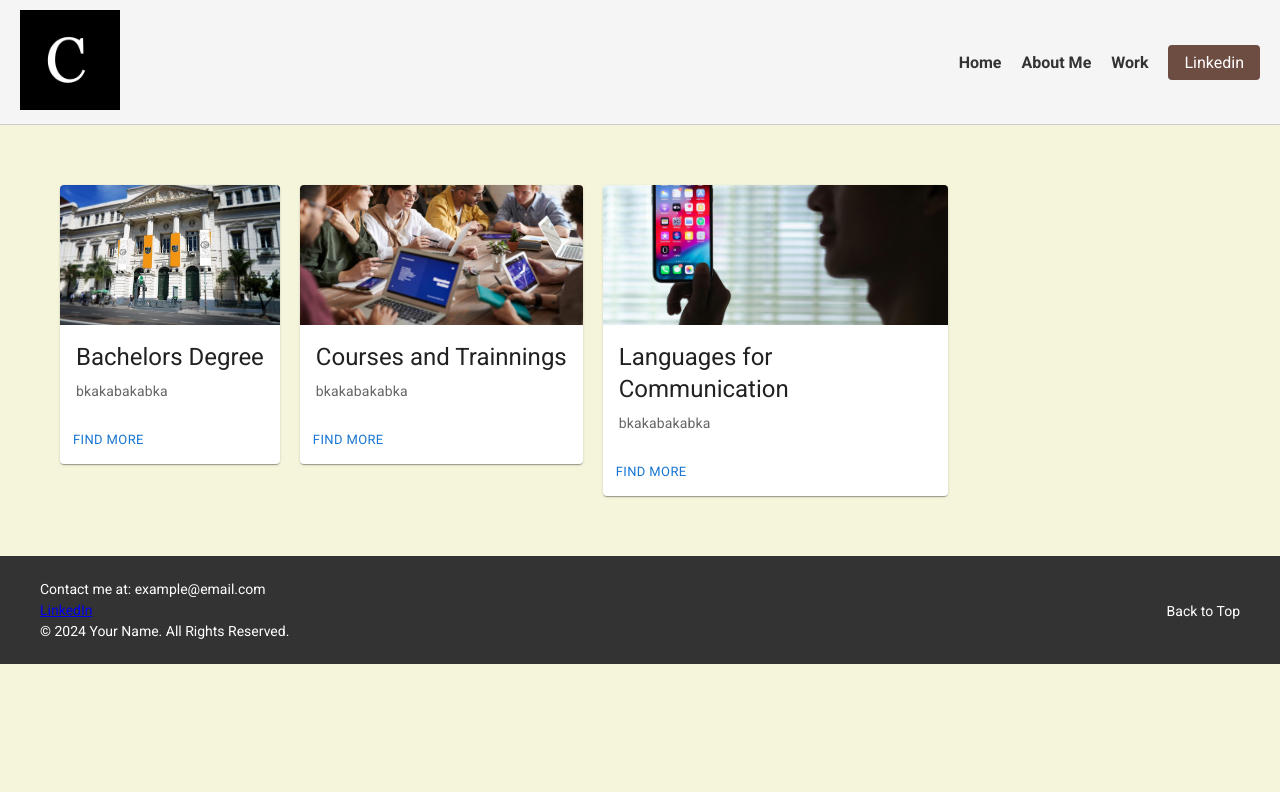
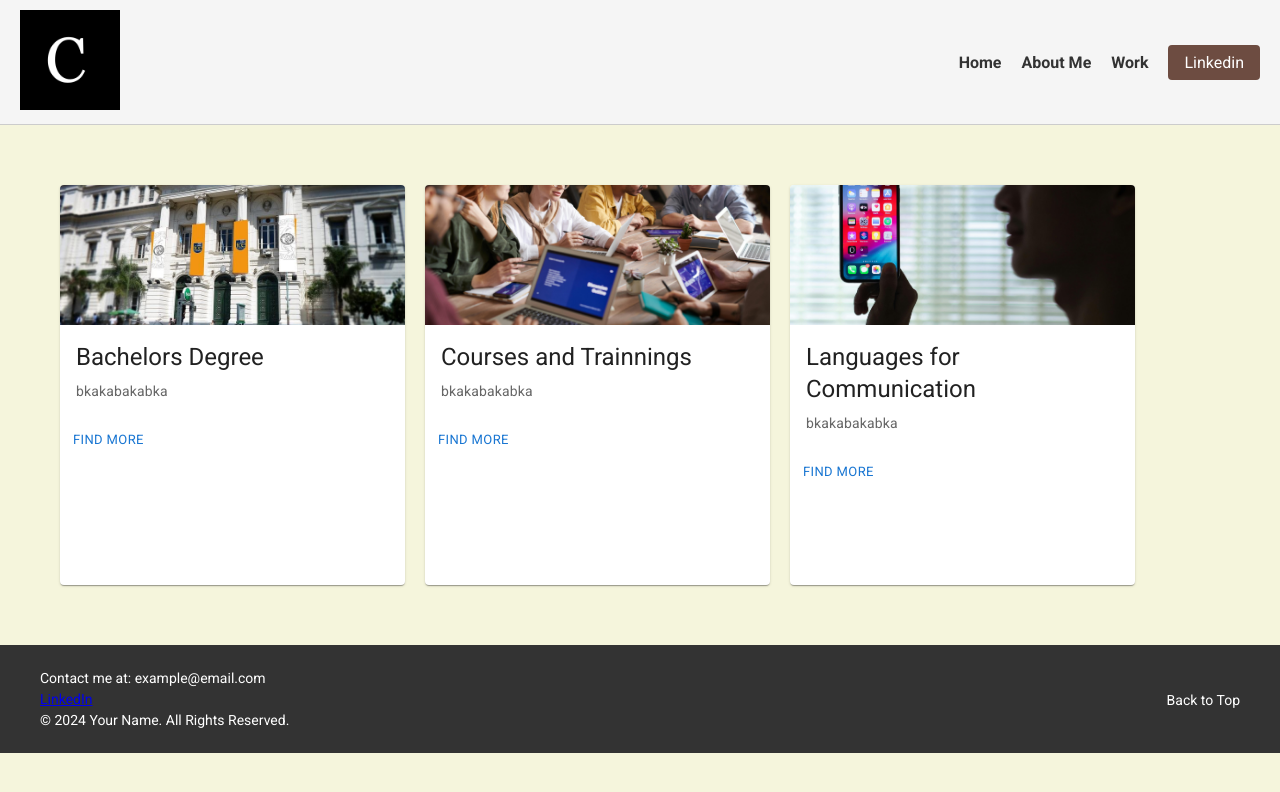
Before and after one commit to riboldicamila/camila-riboldi-portfolio, a React (Create React App) app: page /about-me in a window 1280 px wide. Shown: the top 792 px of the page. Built offline with nearby package versions, Linux system fonts and the light colour scheme.

Commit message:
about me setup

```diff
--- /dev/null
+++ b/src/Components/HomeCard.css
@@ -0,0 +1,4 @@
+.home-card {
+  width: 350px;
+  height: 400px !important;
+}
--- a/src/Components/HomeCard.js
+++ b/src/Components/HomeCard.js
@@ -5,10 +5,12 @@ import CardMedia from "@mui/material/CardMedia";
 import Typography from "@mui/material/Typography";
 import { Button, CardActionArea, CardActions } from "@mui/material";
 
+import "./HomeCard.css";
+
 function HomeCard({ image, title, text }) {
   return (
     <div>
-      <Card sx={{ maxWidth: 345 }}>
+      <Card sx={{ maxWidth: 345 }} className="home-card">
         <CardActionArea>
           <CardMedia
             component="img"
```
